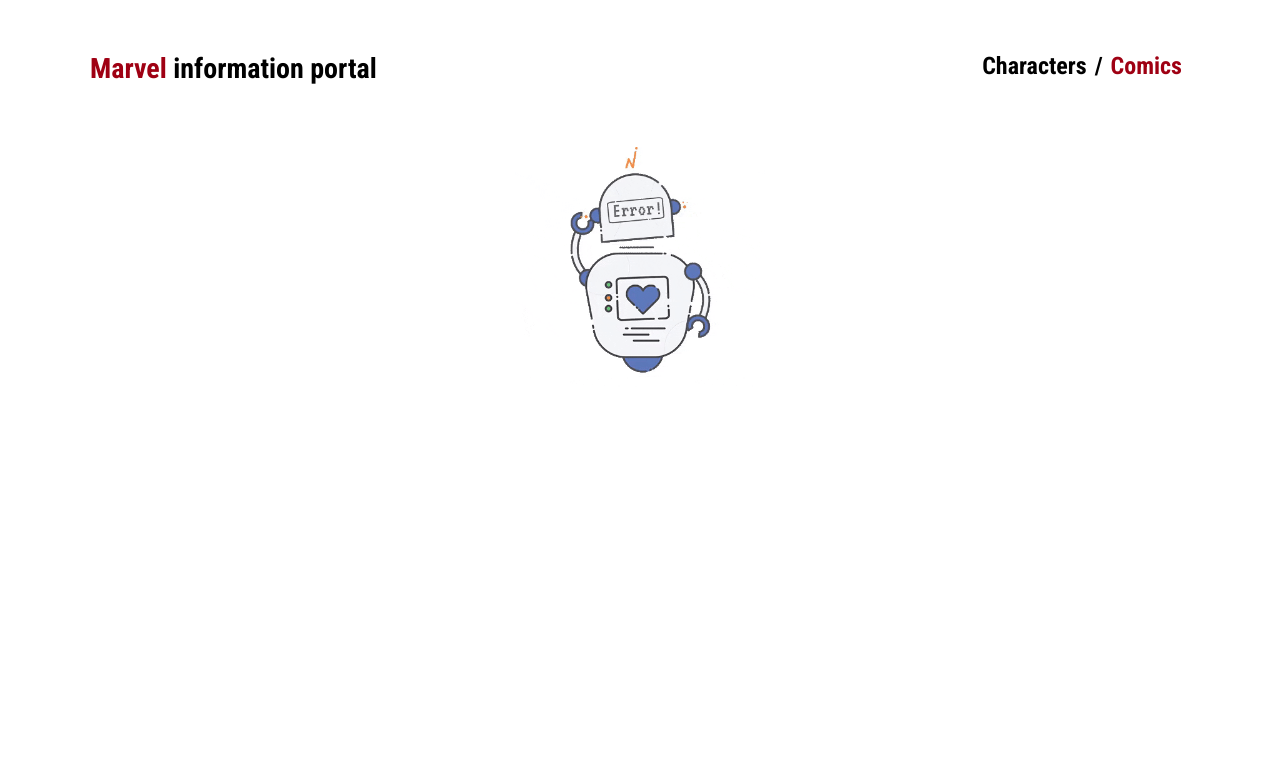
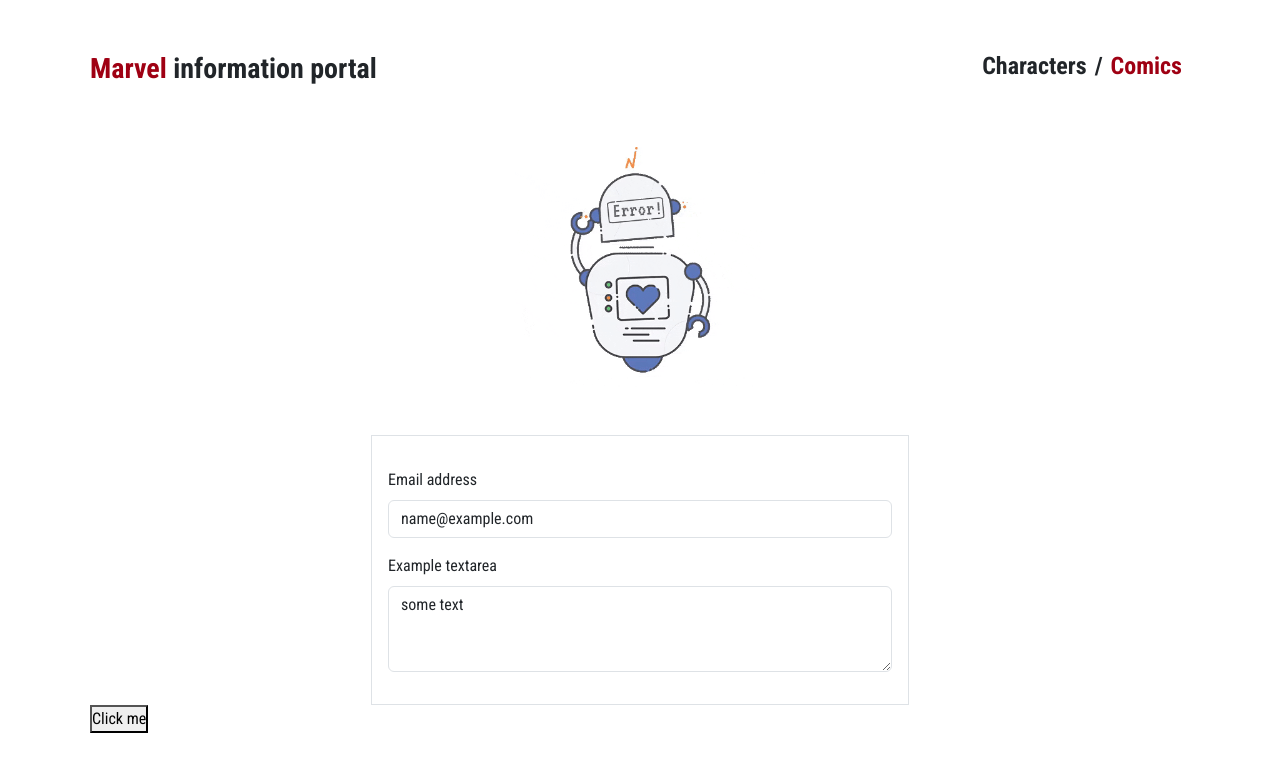
Before and after one commit to Uladzislau-Salata/Course, a React (Create React App) app in the folder course-react/: page /comics/1 in a window 1280 px wide. Shown: the top 772 px of the page. Built offline with nearby package versions, Linux system fonts and the light colour scheme; no server answers.

Commit message:
178. React.memo, Pure Component и оптимизация скорости работы приложения

```diff
--- a/course-react/src/components/app/app.js
+++ b/course-react/src/components/app/app.js
@@ -3,6 +3,7 @@ import { BrowserRouter as Router, Route, Switch } from 'react-router-dom';
 
 import AppHeader from "../appHeader/AppHeader";
 import Spinner from '../spinner/Spinner';
+import TestApp from '../testApp/TestApp'
 
 const Page404 = lazy(() => import('../pages/404'));
 const MainPage = lazy(() => import('../pages/MainPage'));
@@ -35,7 +36,7 @@ const App = () => {
 						</Switch>
 					</Suspense>
 				</main>
-				{/* <TestApp /> */}
+				<TestApp />
 				{/* <TestHook /> */}
 			</div>
 		</Router>
--- a/course-react/src/components/testApp/TestApp.js
+++ b/course-react/src/components/testApp/TestApp.js
@@ -1,62 +1,84 @@
-import { useState } from 'react';
+import { useState, memo, useCallback, use } from 'react';
 import { Container } from 'react-bootstrap';
 import './TestApp.css';
 
 import 'bootstrap/dist/css/bootstrap.min.css';
 
-function useInputWithValidate(initialValue) {
-    const [value, setValue] = useState(initialValue);
+// class Form extends Component {
 
-    const onChange = event => {
-        setValue(event.target.value);
-    }
+//     shouldComponentUpdate(nextProps) {
+//         if (this.props.mail.name === nextProps.mail.name) {
+//             return false
+//         } return true;
+//     }
 
-    const validateInput = () => {
-        return value.search(/\d/) >= 0
-    }
+//     render() {
+//         console.log('render');
+//         return (
+//             <Container>
+//                 <form className="w-50 border mt-5 p-3 m-auto">
+//                     <div className="mb-3">
+//                         <label htmlFor="exampleFormControlInput1" className="form-label mt-3">Email address</label>
+//                         <input value={this.props.mail.name} type="email" className='form-control' id="exampleFormControlInput1" placeholder="name@example.com" />
+//                     </div>
+//                     <div className="mb-3">
+//                         <label htmlFor="exampleFormControlTextarea1" className="form-label">Example textarea</label>
+//                         <textarea value={this.props.text} className="form-control" id="exampleFormControlTextarea1" rows="3"></textarea>
+//                     </div>
+//                 </form>
+//             </Container >
+//         )
+//     }
+// }
 
-    return { value, onChange, validateInput }
-}
+// function propsCompare(prevProps, nextProps) {
+//     return prevProps.mail.name === nextProps.mail.name && prevProps.text === nextProps.text;
+// }
 
-const Form = () => {
-    const input = useInputWithValidate('');
-    const textArea = useInputWithValidate('');
+const Form = memo((props) => {
 
-
-    const color = input.validateInput() ? 'text-danger' : 'null';
-
+    console.log('render');
 
     return (
         <Container>
             <form className="w-50 border mt-5 p-3 m-auto">
                 <div className="mb-3">
-                    <input value={`${input.value} / ${textArea.value}`} type='text' className="from-control" readOnly />
                     <label htmlFor="exampleFormControlInput1" className="form-label mt-3">Email address</label>
-                    <input onChange={input.onChange}
-                        type="email"
-                        value={input.value}
-                        className={`form-control ${color}`}
-                        id="exampleFormControlInput1"
-                        placeholder="name@example.com" />
+                    <input value={props.mail} type="email" className='form-control' id="exampleFormControlInput1" placeholder="name@example.com" />
                 </div>
                 <div className="mb-3">
                     <label htmlFor="exampleFormControlTextarea1" className="form-label">Example textarea</label>
-                    <textarea
-                        onChange={textArea.onChange}
-                        value={textArea.value}
-                        className="form-control"
-                        id="exampleFormControlTextarea1"
-                        rows="3"></textarea>
+                    <textarea value={props.text} className="form-control" id="exampleFormControlTextarea1" rows="3"></textarea>
                 </div>
             </form>
         </Container>
     )
-}
+})
 
-function App() {
+
+
+function TestApp() {
+    const [data, setData] = useState({
+        mail: "name@example.com",
+        text: 'some text'
+    });
+
+    const onLog = useCallback(() => {
+        console.log('wow');
+    }, []);
+
     return (
-        <Form />
+        <>
+            <Form mail={data.mail} text={data.text} onLog={onLog} />
+            <button
+                onClick={() => setData({
+                    mail: "name@example.com",
+                    text: 'some text'
+                })}>
+                Click me
+            </button>
+        </>
     );
 }
 
-export default App;
+export default TestApp;
```
